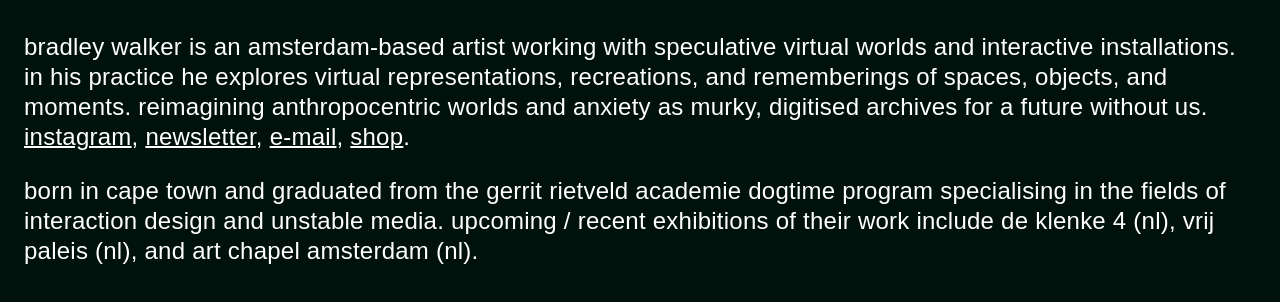
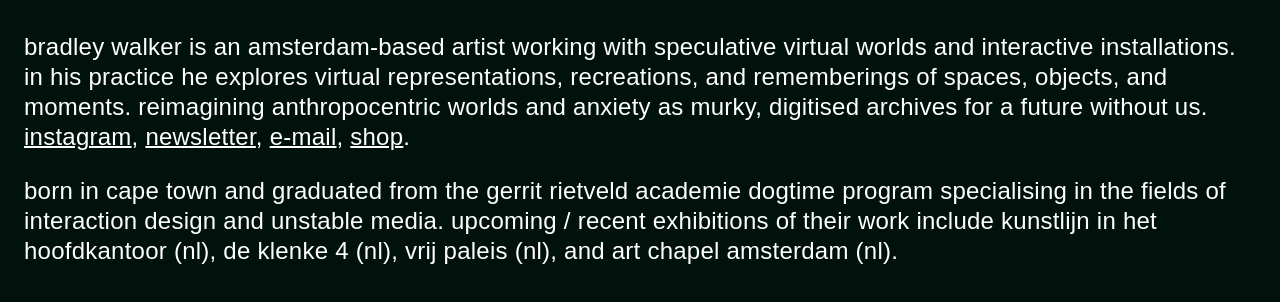
Before and after one commit to speculative-artefact/portfolio-art, a SvelteKit app: page / in a window 1280 px wide. Shown: the top 302 px of the page. Built offline with nearby package versions, Linux system fonts and the light colour scheme; no server answers; the database is empty; a web font is replaced by a local one.

Commit message:
add Kunstlijn in Het Hoofdkantoor to list of upcoming exhibitions

```diff
--- a/src/routes/+page.svelte
+++ b/src/routes/+page.svelte
@@ -6,7 +6,7 @@
 	<title>bradley walker / amsterdam-based artist</title>
 </svelte:head>
 
-<p>born in cape town and graduated from the gerrit rietveld academie dogtime program specialising in the fields of interaction design and unstable media. upcoming / recent exhibitions of their work include de klenke 4 (nl), vrij paleis (nl), and art chapel amsterdam (nl).</p>
+<p>born in cape town and graduated from the gerrit rietveld academie dogtime program specialising in the fields of interaction design and unstable media. upcoming / recent exhibitions of their work include kunstlijn in het hoofdkantoor (nl), de klenke 4 (nl), vrij paleis (nl), and art chapel amsterdam (nl).</p>
 
 <style>
 
```
